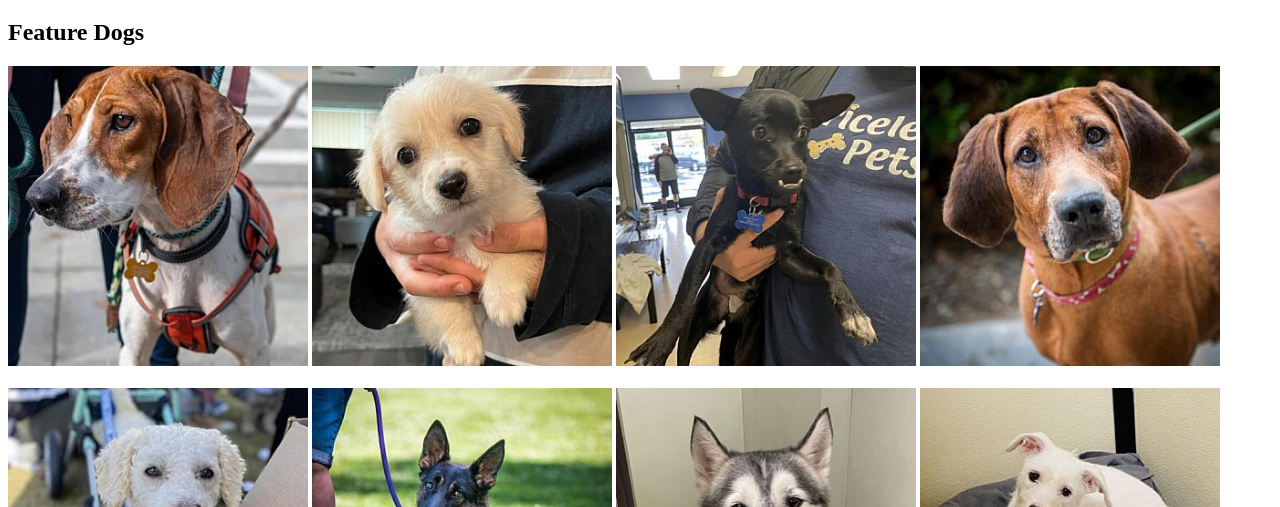
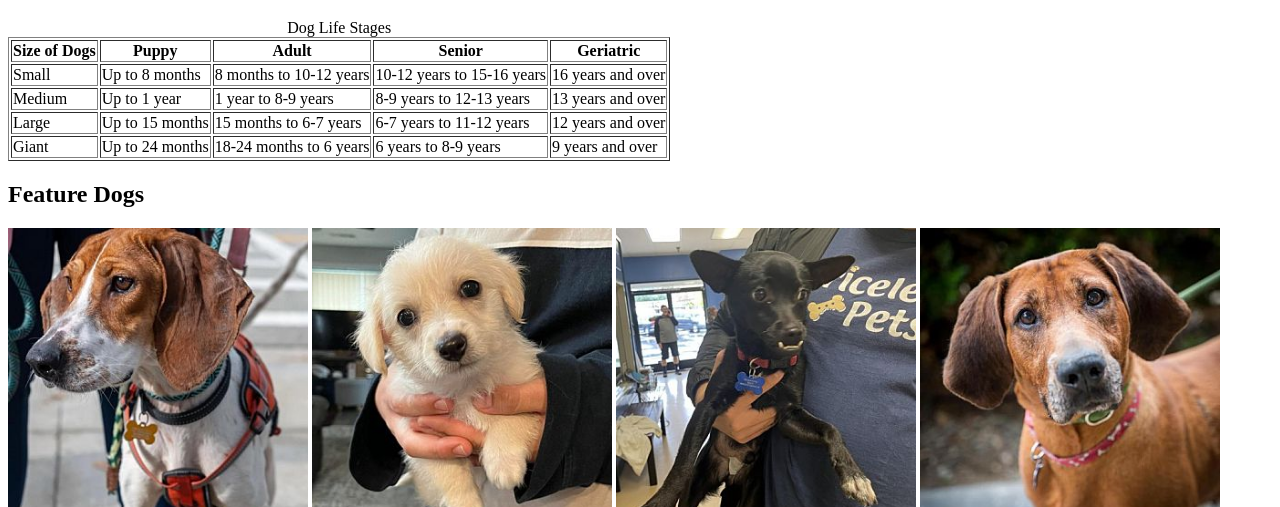
Before and after one commit to IvyLiu0/WEB801-Week1-Day3-Lab, a plain HTML site: page adoption-dog.html in a window 1280 px wide. Shown: the part 293-800 px from the top of the page. Drawn offline with Linux system fonts and the light colour scheme.

Commit message:
add a table

```diff
--- a/adoption-dog.html
+++ b/adoption-dog.html
@@ -21,6 +21,48 @@
 </head>
 <body>
     <h1>Choose the perfect dog to adopt today!</h1>
+    <table border="1">
+        <caption>Dog Life Stages</caption>
+        <thead>
+            <tr>
+                <th>Size of Dogs</th>
+                <th>Puppy</th>
+                <th>Adult</th>
+                <th>Senior</th>
+                <th>Geriatric</th>
+            </tr>
+        </thead>
+        <tbody>
+            <tr>
+                <td>Small</td>
+                <td>Up to 8 months</td>
+                <td>8 months to 10-12 years</td>
+                <td>10-12 years to 15-16 years</td>
+                <td>16 years and over</td>
+            </tr>
+            <tr>
+                <td>Medium</td>
+                <td>Up to 1 year</td>
+                <td>1 year to 8-9 years</td>
+                <td>8-9 years to 12-13 years</td>
+                <td>13 years and over</td>
+            </tr>
+            <tr>
+                <td>Large</td>
+                <td>Up to 15 months</td>
+                <td>15 months to 6-7 years</td>
+                <td>6-7 years to 11-12 years</td>
+                <td>12 years and over</td>
+            </tr>
+            <tr>
+                <td>Giant</td>
+                <td>Up to 24 months</td>
+                <td>18-24 months to 6 years</td>
+                <td>6 years to 8-9 years</td>
+                <td>9 years and over</td>
+            </tr>
+        </tbody>
+    </table>
     <div>
         <h2>Feature Dogs</h2>
         <img src="images/dog1.jpg" alt="dog1" width="300">
```
Also changed, not shown: index.html (+1 -1 lines).
